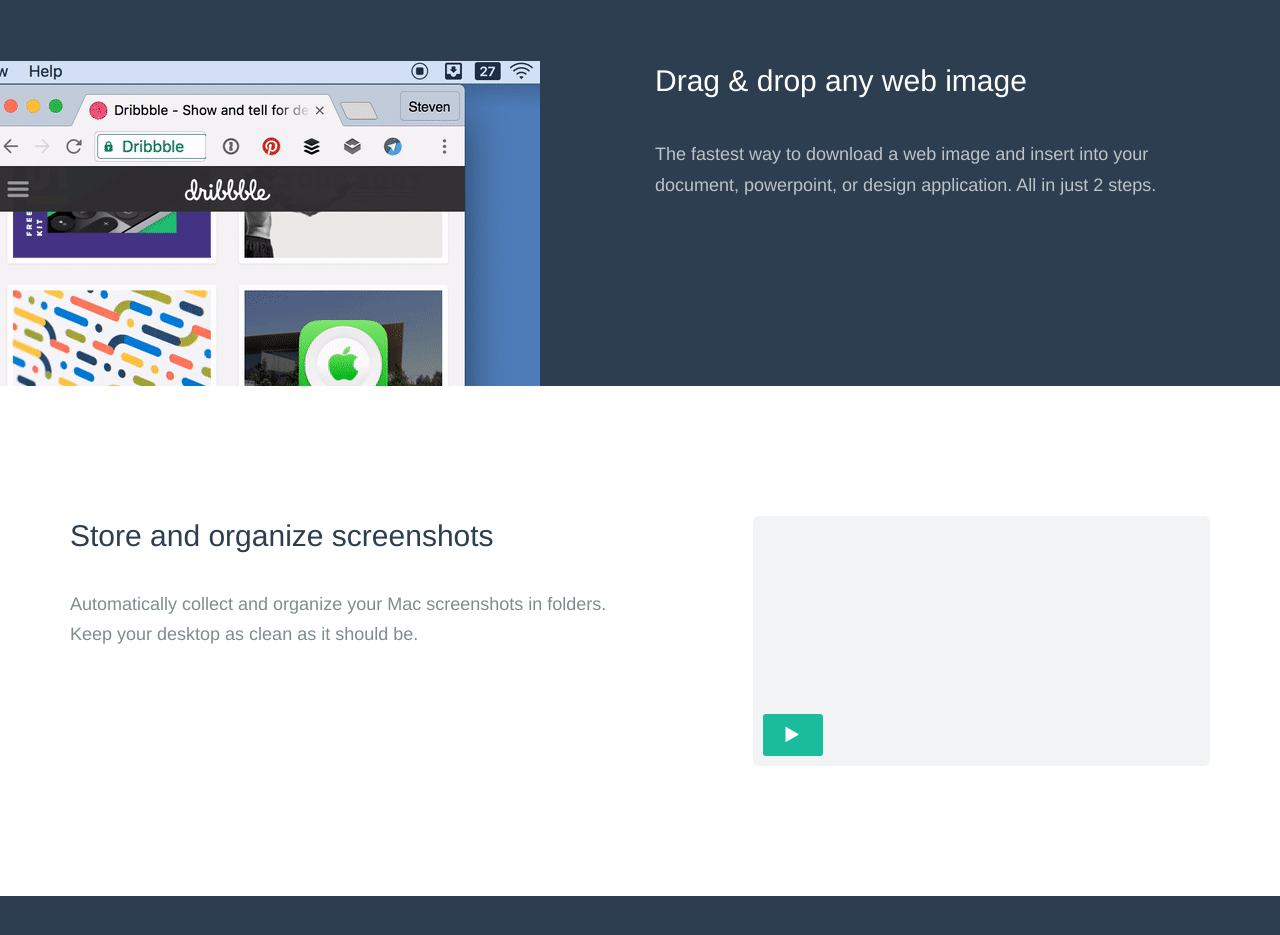
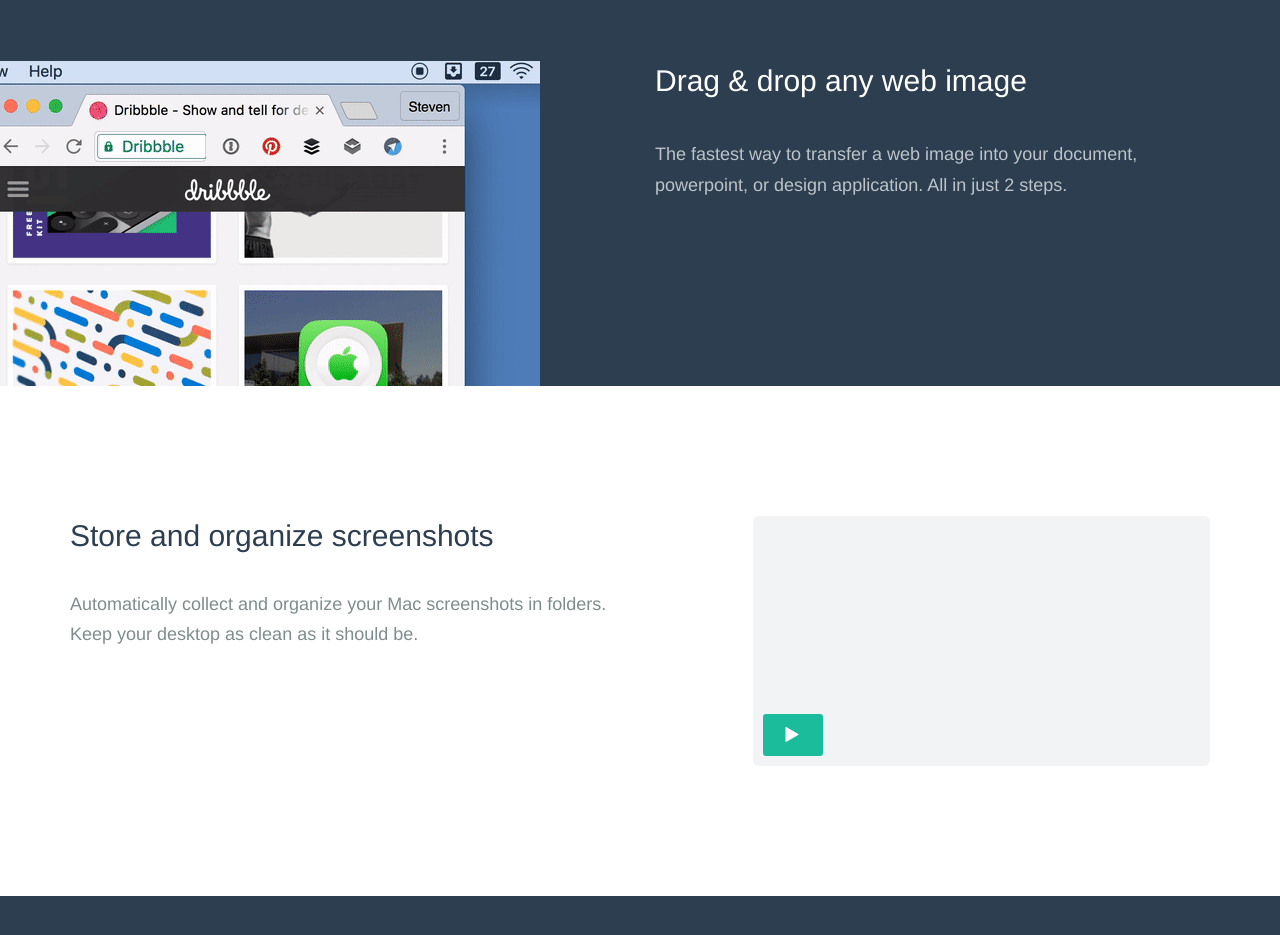
Before and after one commit to syshen/pixdrop, a plain HTML site: page index.html in a window 1280 px wide. Shown: the part 1660-2595 px from the top of the page. Drawn offline with Linux system fonts and the light colour scheme; a script that the page names is missing.

Commit message:
Update index.html

```diff
--- a/index.html
+++ b/index.html
@@ -77,7 +77,7 @@
                         <div class="features-body active">
                             <h3>Drag &amp; drop any web image</h3>
 
-                            <p>The fastest way to download a web image and insert into your document, powerpoint, or design application. All in just 2 steps.
+                            <p>The fastest way to transfer a web image into your document, powerpoint, or design application. All in just 2 steps.
                             </p>
                             <!--
                             <a class="btn btn-clear" href="#">TRY IT NOW</a>
```
